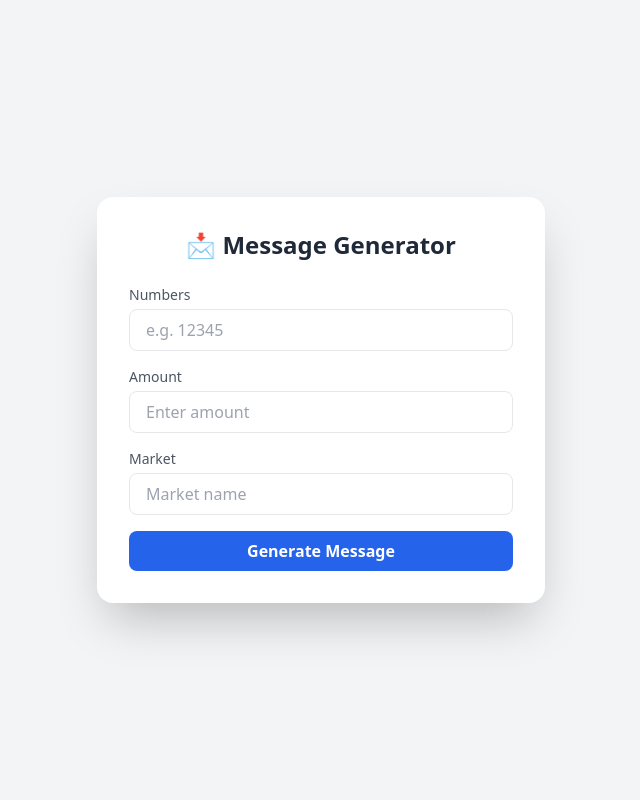
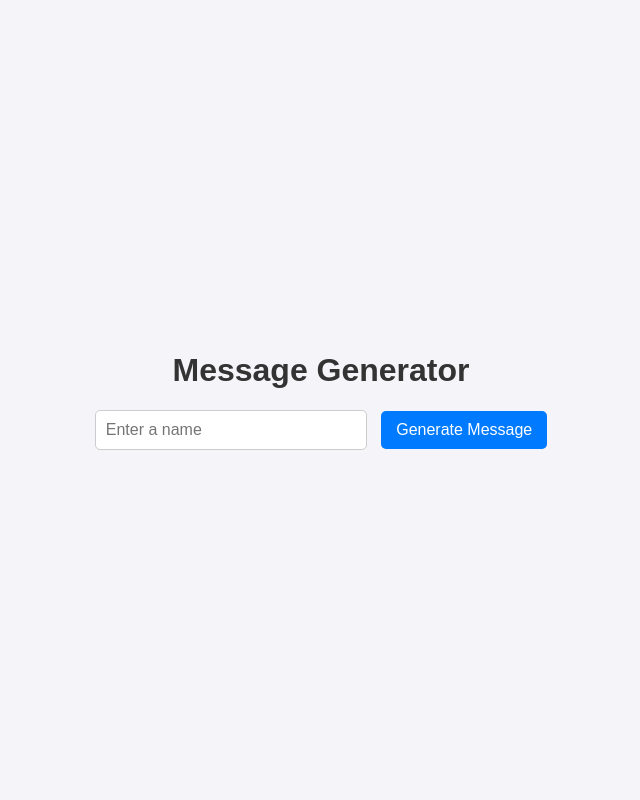
Before and after one commit to Parthkhoje4455/dp, a Flask app: page / in a window 1280 px wide. Shown: the whole page, without its empty margins (319-959 px from the left). Run offline with Flask 3, Linux system fonts and the light colour scheme; some libraries are stand-ins or nearby versions.

Commit message:
Update index.html
clipboard code added in index file

```diff
--- a/templates/index.html
+++ b/templates/index.html
@@ -4,50 +4,83 @@
   <meta charset="UTF-8">
   <meta name="viewport" content="width=device-width, initial-scale=1.0">
   <title>Message Generator</title>
-  <script src="https://cdn.tailwindcss.com"></script>
-  <script src="{{ url_for('static', filename='script.js') }}"></script>
+  <style>
+    body {
+      font-family: Arial, sans-serif;
+      background: #f4f4f9;
+      display: flex;
+      flex-direction: column;
+      align-items: center;
+      justify-content: center;
+      height: 100vh;
+      margin: 0;
+    }
+    h1 {
+      color: #333;
+    }
+    form {
+      margin-bottom: 20px;
+    }
+    input[type="text"] {
+      padding: 10px;
+      font-size: 16px;
+      border: 1px solid #ccc;
+      border-radius: 5px;
+      width: 250px;
+    }
+    button {
+      padding: 10px 15px;
+      margin-left: 10px;
+      border: none;
+      background: #007BFF;
+      color: white;
+      font-size: 16px;
+      border-radius: 5px;
+      cursor: pointer;
+    }
+    button:hover {
+      background: #0056b3;
+    }
+    #message-box {
+      margin-top: 20px;
+      padding: 15px;
+      background: #fff;
+      border: 1px solid #ddd;
+      border-radius: 5px;
+      width: 300px;
+      text-align: center;
+    }
+    #copy-btn {
+      margin-top: 10px;
+      background: #28a745;
+    }
+    #copy-btn:hover {
+      background: #1e7e34;
+    }
+  </style>
 </head>
-<body class="bg-gray-100 flex items-center justify-center min-h-screen">
-  <div class="bg-white shadow-2xl rounded-2xl p-8 w-full max-w-md">
+<body>
+  <h1>Message Generator</h1>
 
-    <h1 class="text-2xl font-bold text-gray-800 mb-6 text-center">📩 Message Generator</h1>
+  <form method="POST" action="/">
+    <input type="text" name="name" placeholder="Enter a name" required>
+    <button type="submit">Generate Message</button>
+  </form>
 
-    <form method="POST" class="space-y-4">
-      <div>
-        <label class="block text-sm font-medium text-gray-600">Numbers</label>
-        <input type="text" name="nums" placeholder="e.g. 12345"
-               class="mt-1 block w-full px-4 py-2 border rounded-lg focus:ring-2 focus:ring-blue-500 focus:outline-none" required>
-      </div>
+  {% if message %}
+  <div id="message-box">
+    <p id="message">{{ message }}</p>
+    <button id="copy-btn" onclick="copyMessage()">Copy</button>
+  </div>
+  {% endif %}
 
-      <div>
-        <label class="block text-sm font-medium text-gray-600">Amount</label>
-        <input type="number" name="amount" placeholder="Enter amount"
-               class="mt-1 block w-full px-4 py-2 border rounded-lg focus:ring-2 focus:ring-blue-500 focus:outline-none" required>
-      </div>
-
-      <div>
-        <label class="block text-sm font-medium text-gray-600">Market</label>
-        <input type="text" name="market" placeholder="Market name"
-               class="mt-1 block w-full px-4 py-2 border rounded-lg focus:ring-2 focus:ring-blue-500 focus:outline-none" required>
-      </div>
-
-      <button type="submit"
-              class="w-full bg-blue-600 hover:bg-blue-700 text-white font-semibold py-2 rounded-lg transition duration-300">
-        Generate Message
-      </button>
-    </form>
-
-    {% if message %}
-      <div class="mt-6">
-        <label class="block text-sm font-medium text-gray-600">Generated Message</label>
-        <textarea id="msgBox" rows="8"
-                  class="mt-2 block w-full px-4 py-2 border rounded-lg focus:ring-2 focus:ring-green-500 focus:outline-none">{{ message }}</textarea>
-        <button onclick="copyMessage()"
-                class="mt-3 w-full bg-green-600 hover:bg-green-700 text-white font-semibold py-2 rounded-lg transition duration-300">
-          Copy to Clipboard
-        </button>
-      </div>
-    {% endif %}
-  </div>
+  <script>
+    function copyMessage() {
+      const message = document.getElementById("message").innerText;
+      navigator.clipboard.writeText(message).then(() => {
+        alert("Message copied to clipboard!");
+      });
+    }
+  </script>
 </body>
 </html>
```
